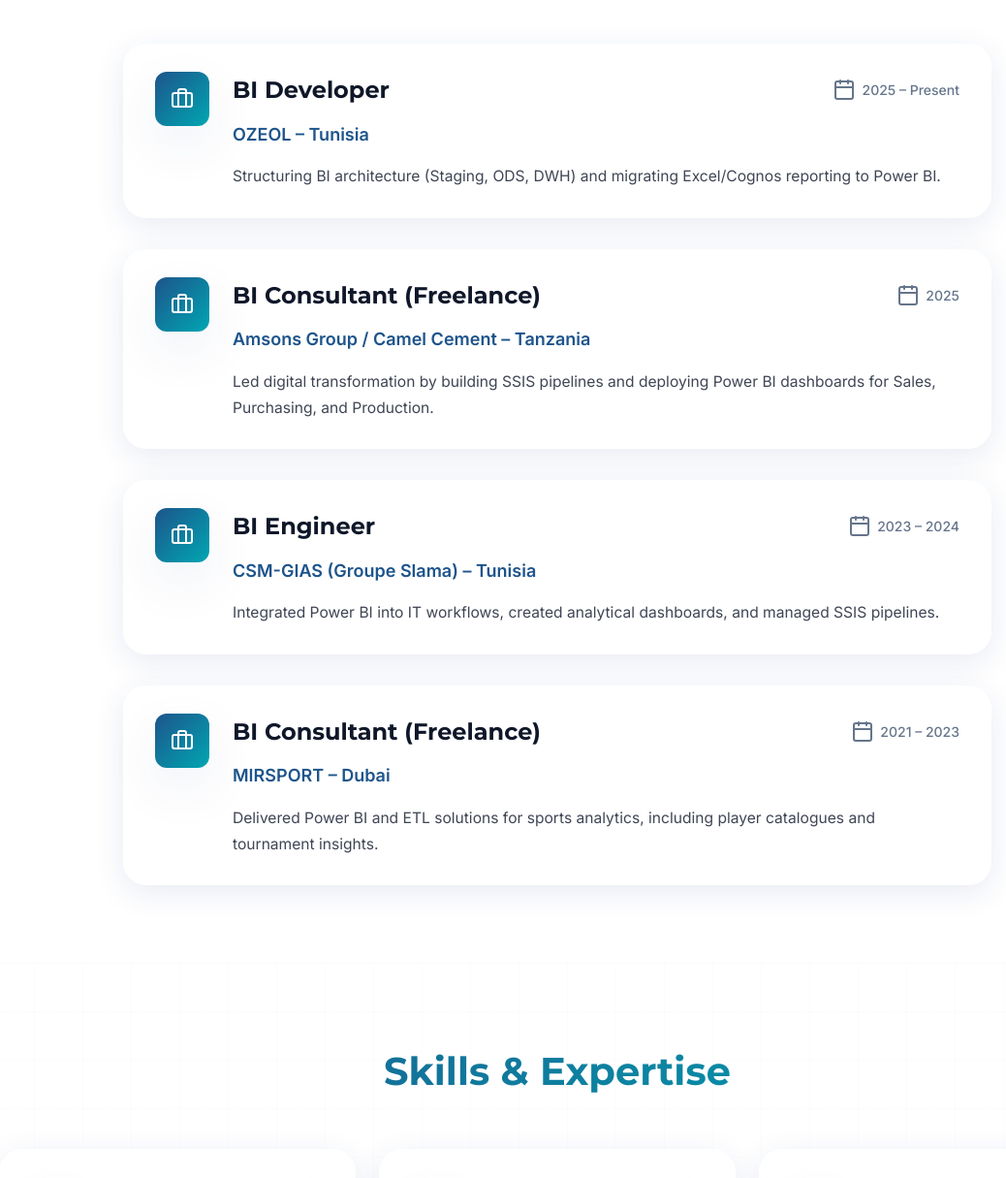
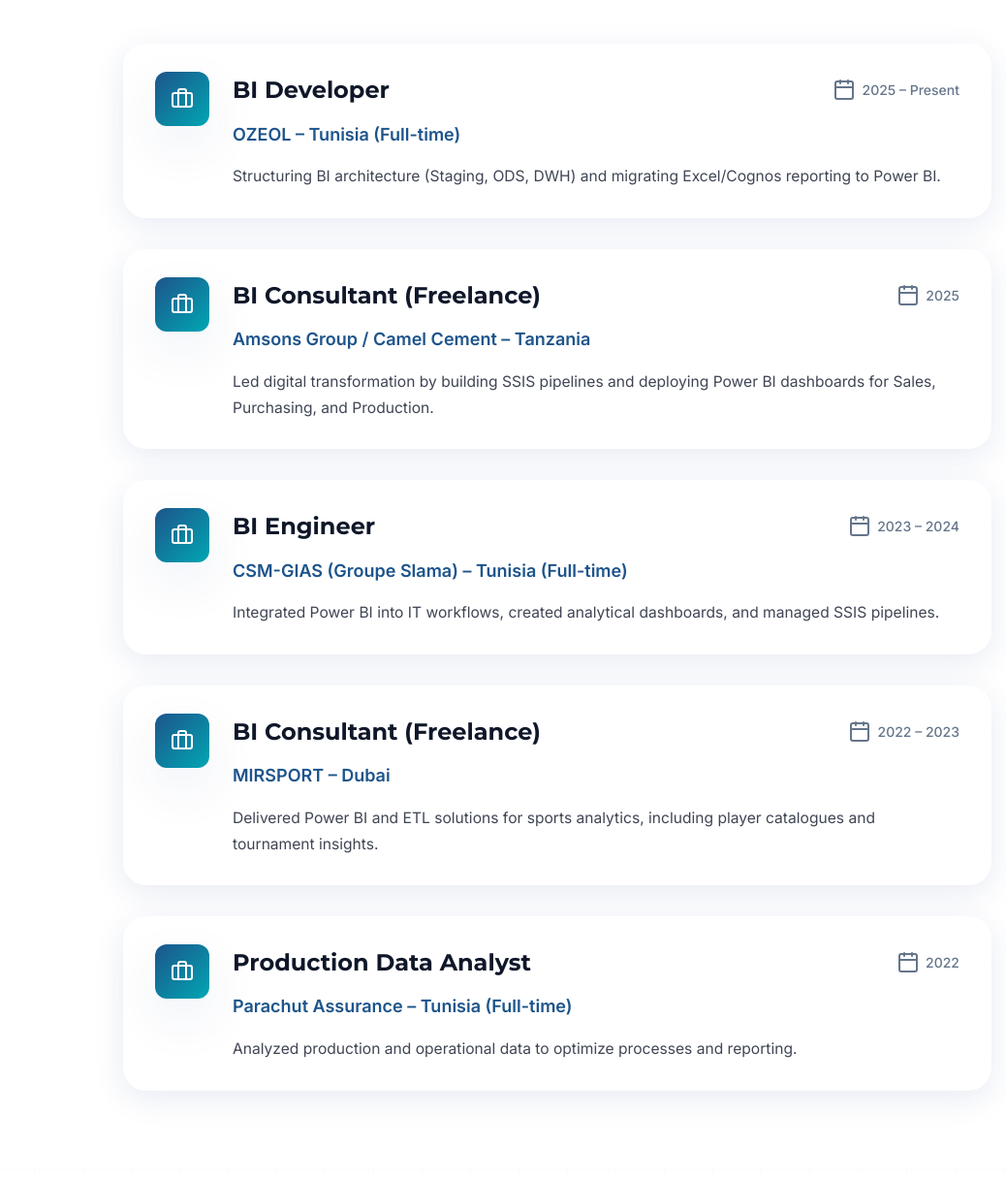
Before and after one commit to MeddYahyaouii/Portfolio, a plain HTML site: page index.html in a window 1280 px wide. Shown: the part 1647-2862 px from the top of the page at 97% size, without its empty margins (65-1103 px from the left). Drawn offline with nearby package versions, Linux system fonts and the light colour scheme.

Commit message:
Update index.html

```diff
--- a/index.html
+++ b/index.html
@@ -137,12 +137,13 @@
         </div>
     </section>
 
-    <!-- Experience Section – UPDATED & ACCURATE -->
+    <!-- Experience Section – 100% CORRECT -->
     <section id="experience" class="section">
         <div class="container">
             <h2 class="section-title gradient-text">Experience</h2>
             <div class="experience-list">
-                <!-- Current Full-Time Role -->
+
+                <!-- 1. Current Role -->
                 <div class="glass-card card experience-card">
                     <div class="card-icon"><i data-lucide="briefcase"></i></div>
                     <div class="card-content">
@@ -150,12 +151,12 @@
                             <h3>BI Developer</h3>
                             <span class="experience-period"><i data-lucide="calendar"></i>2025 – Present</span>
                         </div>
-                        <p class="experience-company">OZEOL – Tunisia</p>
+                        <p class="experience-company">OZEOL – Tunisia (Full-time)</p>
                         <p class="experience-description">Structuring BI architecture (Staging, ODS, DWH) and migrating Excel/Cognos reporting to Power BI.</p>
                     </div>
                 </div>
 
-                <!-- Freelance – Tanzania (2025) -->
+                <!-- 2. Freelance Tanzania -->
                 <div class="glass-card card experience-card">
                     <div class="card-icon"><i data-lucide="briefcase"></i></div>
                     <div class="card-content">
@@ -168,7 +169,7 @@
                     </div>
                 </div>
 
-                <!-- Previous Full-Time Role -->
+                <!-- 3. CSM-GIAS -->
                 <div class="glass-card card experience-card">
                     <div class="card-icon"><i data-lucide="briefcase"></i></div>
                     <div class="card-content">
@@ -176,23 +177,37 @@
                             <h3>BI Engineer</h3>
                             <span class="experience-period"><i data-lucide="calendar"></i>2023 – 2024</span>
                         </div>
-                        <p class="experience-company">CSM-GIAS (Groupe Slama) – Tunisia</p>
+                        <p class="experience-company">CSM-GIAS (Groupe Slama) – Tunisia (Full-time)</p>
                         <p class="experience-description">Integrated Power BI into IT workflows, created analytical dashboards, and managed SSIS pipelines.</p>
                     </div>
                 </div>
 
-                <!-- Freelance – MIRSPORT (2021–2023) -->
+                <!-- 4. MIRSPORT Freelance -->
                 <div class="glass-card card experience-card">
                     <div class="card-icon"><i data-lucide="briefcase"></i></div>
                     <div class="card-content">
                         <div class="experience-header">
                             <h3>BI Consultant (Freelance)</h3>
-                            <span class="experience-period"><i data-lucide="calendar"></i>2021 – 2023</span>
+                            <span class="experience-period"><i data-lucide="calendar"></i>2022 – 2023</span>
                         </div>
                         <p class="experience-company">MIRSPORT – Dubai</p>
                         <p class="experience-description">Delivered Power BI and ETL solutions for sports analytics, including player catalogues and tournament insights.</p>
                     </div>
                 </div>
+
+                <!-- 5. Parachut Assurance -->
+                <div class="glass-card card experience-card">
+                    <div class="card-icon"><i data-lucide="briefcase"></i></div>
+                    <div class="card-content">
+                        <div class="experience-header">
+                            <h3>Production Data Analyst</h3>
+                            <span class="experience-period"><i data-lucide="calendar"></i>2022</span>
+                        </div>
+                        <p class="experience-company">Parachut Assurance – Tunisia (Full-time)</p>
+                        <p class="experience-description">Analyzed production and operational data to optimize processes and reporting.</p>
+                    </div>
+                </div>
+
             </div>
         </div>
     </section>
@@ -295,7 +310,7 @@
         </div>
     </section>
 
-    <!-- Portfolio Section – UPDATED WITH FREELANCE DETAILS -->
+    <!-- Portfolio Section – Updated with correct freelance tags -->
     <section id="portfolio" class="section">
         <div class="grid-pattern"></div>
         <div class="container">
@@ -307,7 +322,7 @@
                     <img src="images/project-0.png" alt="Flow Drive Dashboard" class="project-image">
                     <span class="project-category">Operations</span>
                     <h3>Flow Drive Dashboard</h3>
-                    <p class="project-company">OZEOL – Tunisia</p>
+                    <p class="project-company">OZEOL – Tunisia (2025)</p>
                     <p class="project-description">Real-time Power BI solution tracking booking, invoicing, and logistics KPIs across departments.</p>
                     <div class="project-tech">
                         <span>Power BI</span>
@@ -322,7 +337,7 @@
                     <img src="images/project-1.png" alt="Instance 6 Dashboard" class="project-image">
                     <span class="project-category">Management</span>
                     <h3>Instance 6 – BUM SC & ZM SC Dashboard</h3>
-                    <p class="project-company">OZEOL – Tunisia</p>
+                    <p class="project-company">OZEOL – Tunisia (2025)</p>
                     <p class="project-description">Provides Business Unit and Zone Managers with KPIs on billing, transport, and container rates.</p>
                     <div class="project-tech">
                         <span>Power BI</span>
@@ -337,7 +352,7 @@
                     <img src="images/project-2.png" alt="Instance 4 Dashboard" class="project-image">
                     <span class="project-category">Supply Chain</span>
                     <h3>Instance 4 – BUM SC & Team Dashboard</h3>
-                    <p class="project-company">OZEOL – Tunisia</p>
+                    <p class="project-company">OZEOL – Tunisia (2025)</p>
                     <p class="project-description">Consolidates turnover, logistics, and disputes KPIs for supply chain managers.</p>
                     <div class="project-tech">
                         <span>Power BI</span>
@@ -352,7 +367,7 @@
                     <img src="images/project-3.png" alt="Quality Control Dashboard" class="project-image">
                     <span class="project-category">Quality</span>
                     <h3>Quality Control – Supply Chain Live Dashboard</h3>
-                    <p class="project-company">OZEOL – Tunisia</p>
+                    <p class="project-company">OZEOL – Tunisia (2025)</p>
                     <p class="project-description">Monitors QC processes, packaging validations, and inspection progress in real time.</p>
                     <div class="project-tech">
                         <span>Power BI</span>
@@ -367,7 +382,7 @@
                     <img src="images/project-4.png" alt="Finance Forecasting" class="project-image">
                     <span class="project-category">Finance</span>
                     <h3>Finance Forecasting Dashboard</h3>
-                    <p class="project-company">OZEOL – Tunisia</p>
+                    <p class="project-company">OZEOL – Tunisia (2025)</p>
                     <p class="project-description">Predicts weekly payment needs and optimizes cash flow via automated Power BI forecasting models.</p>
                     <div class="project-tech">
                         <span>Power BI</span>
@@ -382,7 +397,7 @@
                     <img src="images/project-5.png" alt="SSIS ETL Monitoring" class="project-image">
                     <span class="project-category">Infrastructure</span>
                     <h3>SSIS ETL Jobs Monitoring Dashboard</h3>
-                    <p class="project-company">OZEOL – Tunisia</p>
+                    <p class="project-company">OZEOL – Tunisia (2025)</p>
                     <p class="project-description">Power BI dashboard tracking ETL job success/failure rates across servers.</p>
                     <div class="project-tech">
                         <span>Power BI</span>
@@ -396,7 +411,7 @@
                     <img src="images/project-6.png" alt="Industrial Cost Dashboard" class="project-image">
                     <span class="project-category">Manufacturing</span>
                     <h3>Industrial Cost Dashboard</h3>
-                    <p class="project-company">CSM-GIAS – Tunisia</p>
+                    <p class="project-company">CSM-GIAS – Tunisia (2023–2024)</p>
                     <p class="project-description">Analyzes cost per product, material, and semi-finished component.</p>
                     <div class="project-tech">
                         <span>Power BI</span>
@@ -411,7 +426,7 @@
                     <img src="images/project-7.png" alt="HR Dashboard" class="project-image">
                     <span class="project-category">Human Resources</span>
                     <h3>HR Dashboard</h3>
-                    <p class="project-company">CSM-GIAS – Tunisia</p>
+                    <p class="project-company">CSM-GIAS – Tunisia (2023–2024)</p>
                     <p class="project-description">Monitors workforce data across four entities.</p>
                     <div class="project-tech">
                         <span>Power BI</span>
@@ -426,7 +441,7 @@
                     <img src="images/project-8.png" alt="ETL Performance Dashboard" class="project-image">
                     <span class="project-category">Infrastructure</span>
                     <h3>ETL Automation Jobs – SSIS Performance Dashboard</h3>
-                    <p class="project-company">CSM-GIAS – Tunisia</p>
+                    <p class="project-company">CSM-GIAS – Tunisia (2023–2024)</p>
                     <p class="project-description">Visualizes job durations and error frequencies to enhance SSIS performance.</p>
                     <div class="project-tech">
                         <span>Power BI</span>
@@ -435,12 +450,12 @@
                     </div>
                 </div>
 
-                <!-- Project 9 – MIRSPORT (Freelance, 2023) -->
+                <!-- Project 9 – MIRSPORT -->
                 <div class="glass-card card portfolio-card" data-project="9" data-full="images/project-9-full.png">
                     <img src="images/project-9.png" alt="Football Players Catalogue Dashboard" class="project-image">
                     <span class="project-category">Sports Analytics</span>
                     <h3>Football Players Catalogue Dashboard</h3>
-                    <p class="project-company">MIRSPORT – Dubai (Freelance BI Consultant, 2023)</p>
+                    <p class="project-company">MIRSPORT – Dubai (Freelance, 2022–2023)</p>
                     <p class="project-description">Aggregates player data from Transfermarkt and Instat to visualize performance and market value for scouting.</p>
                     <div class="project-tech">
                         <span>Power BI</span>
@@ -449,12 +464,12 @@
                     </div>
                 </div>
 
-                <!-- Project 10 – MIRSPORT (Freelance, 2023) -->
+                <!-- Project 10 – MIRSPORT -->
                 <div class="glass-card card portfolio-card" data-project="10" data-full="images/project-10-full.png">
                     <img src="images/project-10.png" alt="AFCON Insights Dashboard" class="project-image">
                     <span class="project-category">Sports Analytics</span>
                     <h3>AFCON Insights Dashboard</h3>
-                    <p class="project-company">MIRSPORT – Dubai (Freelance BI Consultant, 2023)</p>
+                    <p class="project-company">MIRSPORT – Dubai (Freelance, 2022–2023)</p>
                     <p class="project-description">Analyzes Africa Cup of Nations data — team performance, best XI, and match analytics.</p>
                     <div class="project-tech">
                         <span>Power BI</span>
@@ -463,7 +478,7 @@
                     </div>
                 </div>
 
-                <!-- Project 11 – Tanzania (Freelance, 2025) -->
+                <!-- Project 11 – Tanzania -->
                 <div class="glass-card card portfolio-card" data-project="11" data-full="images/project-11-full.png">
                     <img src="images/project-11.png" alt="Digital Transformation – BI Implementation" class="project-image">
                     <span class="project-category">Enterprise</span>
```
